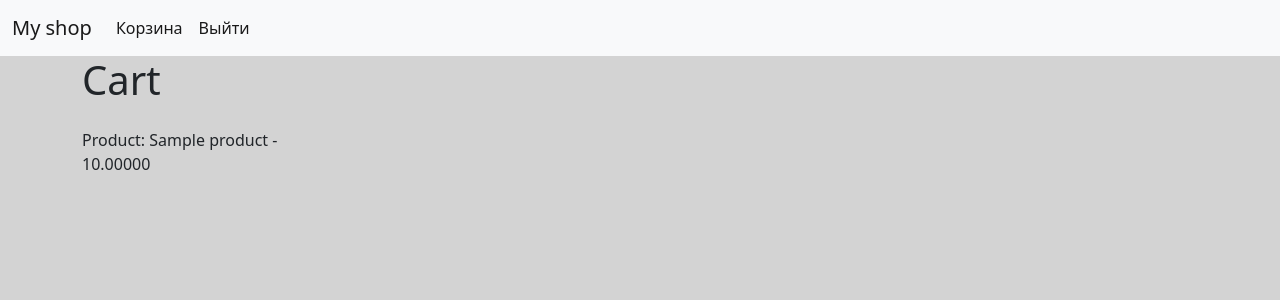
After one commit to faridjon7/django, a Django app: page /cart/ in a window 1280 px wide. The commit adds this page. Shown: the top 300 px of the page. Run offline with Django 4.2, Linux system fonts and the light colour scheme; a user stored in the database is signed in; tables that the repository leaves empty hold one stand-in row (values such as "Sample post"); some libraries are stand-ins or nearby versions.

Commit message:
Add cart

```diff
--- a/shop/products/admin.py
+++ b/shop/products/admin.py
@@ -28,7 +28,7 @@ class ProductAdmin(admin.ModelAdmin):
 
 @admin.register(Purchase)
 class PurchaseAdmin(admin.ModelAdmin):
-    list_display = ("user", "product", "count", "created_at")
-    fields = ("user", "product", "count", "created_at")
+    list_display = ("user", "product", "count", "status", "created_at")
+    fields = ("user", "product", "count", "status", "created_at")
     readonly_fields = ("created_at",)
     search_fields = ("user__email", "product__title")
--- a/shop/products/models.py
+++ b/shop/products/models.py
@@ -32,6 +32,13 @@ class Product(models.Model):
         super().delete(using, keep_parents)
 
 
+STATUS_CHOICES = (
+    ("IN_CART", "В корзине"),
+    ("PAID", "Оплачено"),
+    ("DELIVERED", "Отправлено"),
+)
+
+
 class Purchase(models.Model):
     user = models.ForeignKey(
         settings.AUTH_USER_MODEL, on_delete=models.CASCADE, related_name="purchases"
@@ -39,6 +46,7 @@ class Purchase(models.Model):
     product = models.ForeignKey(
         "products.Product", on_delete=models.CASCADE, related_name="purchases"
     )
+    status = models.CharField(max_length=32, choices=STATUS_CHOICES, default="IN_CART")
     count = models.IntegerField(default=0)
     created_at = models.DateTimeField(auto_now_add=True, db_index=True)
 
--- a/shop/products/views.py
+++ b/shop/products/views.py
@@ -3,8 +3,8 @@ import logging
 from django.core.cache import cache
 from django.core.paginator import Paginator
 from django.db.models import Q
-from django.shortcuts import render
-from products.models import Product
+from django.shortcuts import render, get_object_or_404, redirect
+from products.models import Product, Purchase
 
 logger = logging.getLogger(__name__)
 
@@ -31,3 +31,18 @@ def index(request):
     paginator = Paginator(products, 12)
     products = paginator.get_page(page_number)
     return render(request, "index.html", {"products": products})
+
+
+def details(request, product_id):
+    product = get_object_or_404(Product, id=product_id)
+    if request.method == "POST":
+        Purchase.objects.create(
+            user=request.user, product=product, count=request.POST.get("count")
+        )
+        return redirect("cart")
+    return render(request, "details.html", {"product": product})
+
+
+def cart(request):
+    purchases = Purchase.objects.filter(user=request.user, status="IN_CART")
+    return render(request, "purchases.html", {"purchases": purchases})
--- a/shop/shop/urls.py
+++ b/shop/shop/urls.py
@@ -16,7 +16,7 @@ Including another URLconf
 from django.conf import settings
 from django.contrib import admin
 from django.urls import include, path
-from products.views import index
+from products.views import index, details, cart
 from profiles.views import login_view, logout_view, profiles, register
 
 urlpatterns = [
@@ -27,6 +27,8 @@ urlpatterns = [
     path("register/", register, name="register"),
     path("login/", login_view, name="login"),
     path("logout/", logout_view, name="logout"),
+    path("details/<int:product_id>/", details, name="details"),
+    path("cart/", cart, name="cart"),
     path("", index, name="index"),
 ]
 
--- a/shop/templates/navbar.html
+++ b/shop/templates/navbar.html
@@ -13,7 +13,10 @@
       <ul class="navbar-nav me-auto mb-2 mb-lg-0">
         {% if request.user.is_authenticated %}
           <li class="nav-item">
-            <a class="nav-link active" aria-current="page" href="{% url "logout" %}">Logout</a>
+            <a class="nav-link active" aria-current="page" href="{% url "cart" %}">Корзина</a>
+          </li>
+          <li class="nav-item">
+            <a class="nav-link active" aria-current="page" href="{% url "logout" %}">Выйти</a>
           </li>
         {% else %}
           <li class="nav-item">
--- a/shop/templates/product.html
+++ b/shop/templates/product.html
@@ -7,7 +7,9 @@
    <img src="{% static 'img/no-image.png' %}" class="card-img-top" alt="{{ product.title }}">
  {% endif %}
  <div class="card-body">
-   <h5 class="card-title">{{ product.title }}</h5>
+   <h5 class="card-title">
+     <a href="{% url 'details' product.id %}">{{ product.title }}</a>
+   </h5>
    <p class="card-text">Color: {{ product.color }}</p>
    <p class="card-text">Price: {{ product.price }} BYN</p>
    <p class="card-text">Price: {{ product.price_usd }} USD</p>
--- /dev/null
+++ b/shop/templates/purchases.html
@@ -0,0 +1,21 @@
+{% extends "base.html" %}
+
+{% block title %}Products{% endblock %}
+
+{% block content %}
+  <div class="container">
+    <h1>Cart</h1>
+    <div class="row mb-3">
+      {% for purchase in purchases %}
+        {% if forloop.counter0|divisibleby:4 %}
+          </div>
+          <div class="row mb-4">
+        {% endif %}
+        <div class="col-3">
+          {{ purchase.product }}
+        </div>
+      {% endfor %}
+      </div>
+  </div>
+
+{% endblock %}
```
Also changed, not shown: shop/templates/details.html (added, +38 -0 lines), shop/products/migrations/0008_purchase_status.py (added).
